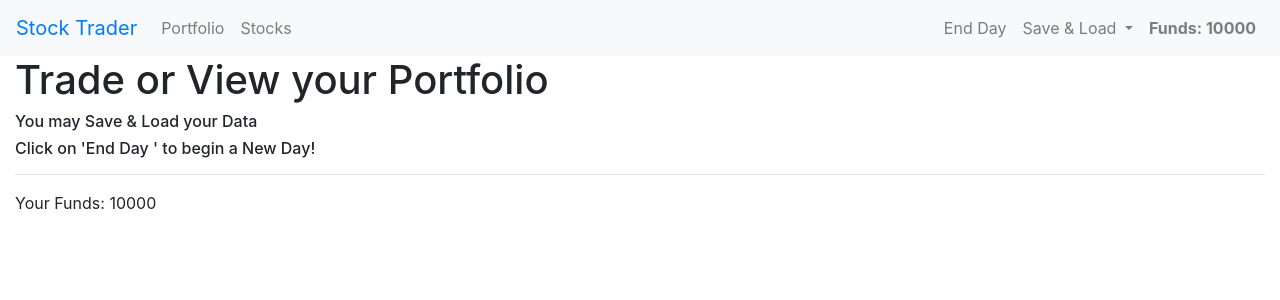
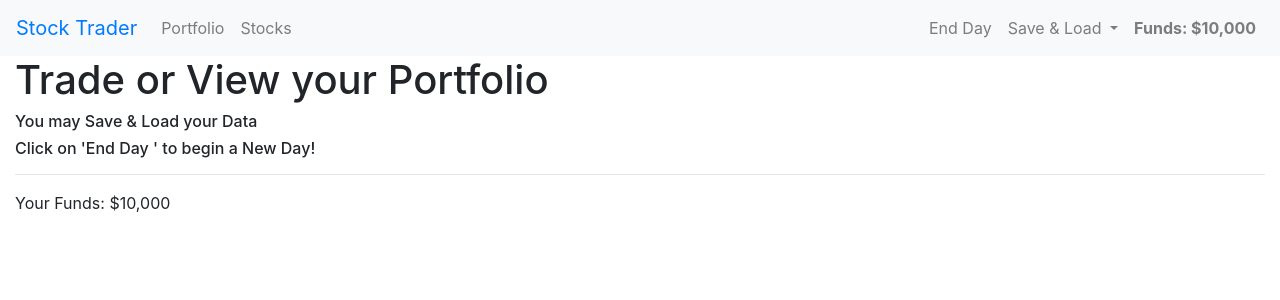
Before and after one commit to kiprutobrian/stock, a Vue app: page / in a window 1280 px wide. Shown: the top 300 px of the page. Built offline with nearby package versions, Linux system fonts and the light colour scheme.

Commit message:
added currency filter  to global

```diff
--- a/src/components/Header.vue
+++ b/src/components/Header.vue
@@ -39,7 +39,7 @@
 					</div>
 				</li>
 				<li>
-					<strong class="nav-link">Funds: {{ funds }}</strong>
+					<strong class="nav-link">Funds: {{ funds | currency }}</strong>
 				</li>
 			</ul>
 		</div>
--- a/src/components/Home.vue
+++ b/src/components/Home.vue
@@ -4,7 +4,7 @@
 		<h6>You may Save & Load your Data</h6>
 		<h6>Click on 'End Day ' to begin a New Day!</h6>
 		<hr />
-		<p>Your Funds: {{ funds }}</p>
+		<p>Your Funds: {{ funds | currency }}</p>
 	</div>
 </template>
 
--- a/src/main.js
+++ b/src/main.js
@@ -9,6 +9,9 @@ import {
 import store from './store/store'
 
 Vue.use(VueRouter);
+Vue.filter('currency', (value) => {
+    return '$' + value.toLocaleString();
+});
 
 const router = new VueRouter({
     mode: 'history',
```
